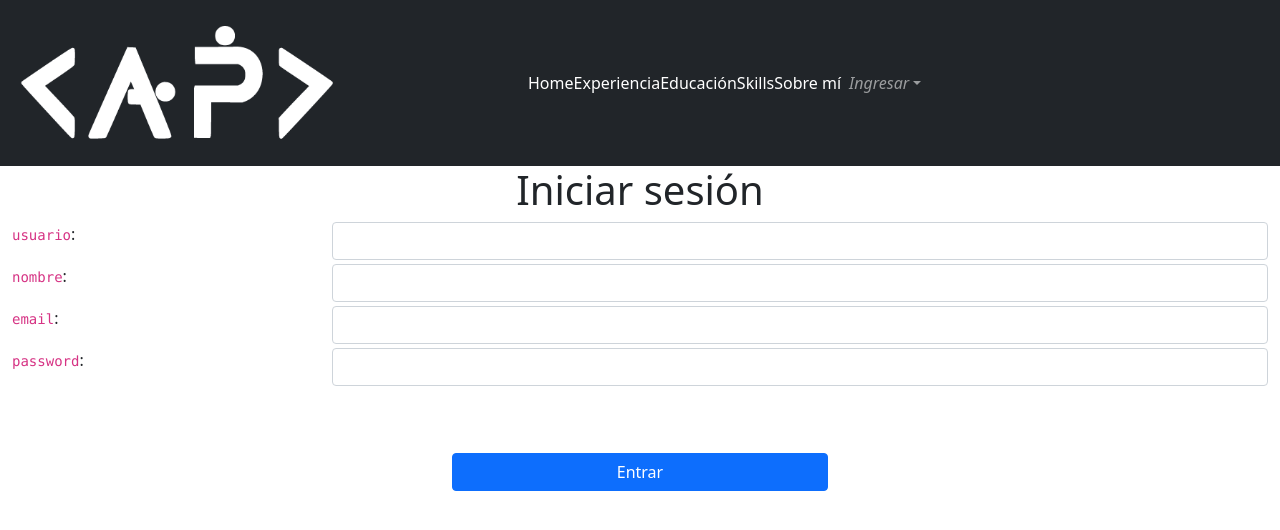
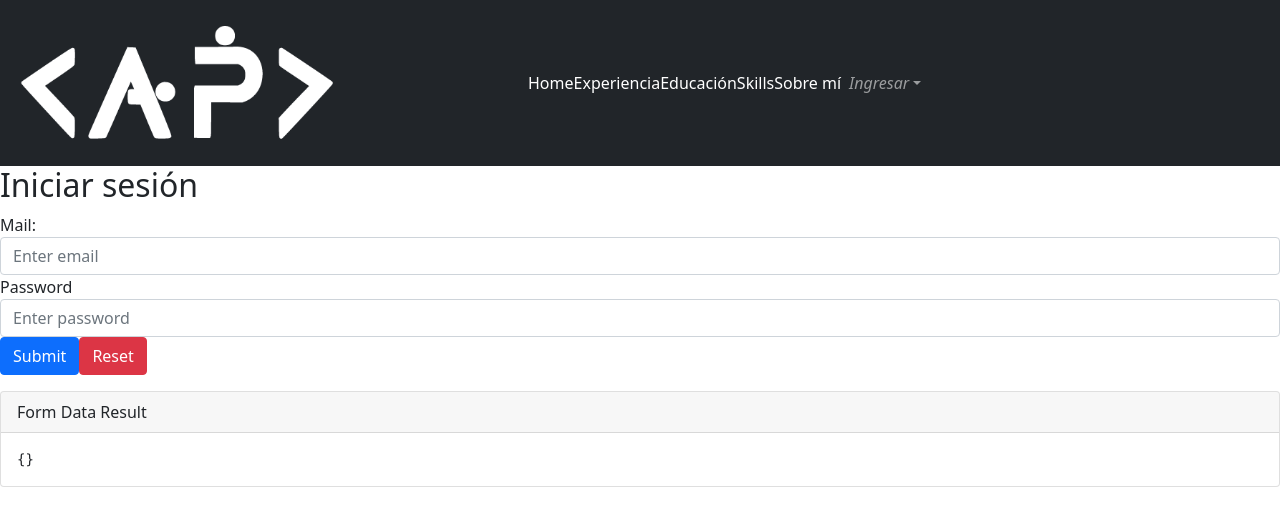
Before and after one commit to andrespujol/cvVue, a Vue app: page /login in a window 1280 px wide. Shown: the top 530 px of the page. Built offline with nearby package versions, Linux system fonts and the light colour scheme.

Commit message:
validadé input vacíos

```diff
--- a/package.json
+++ b/package.json
@@ -12,6 +12,7 @@
     "bootstrap": "^5.1.3",
     "bootstrap-vue": "^2.21.2",
     "core-js": "^3.6.5",
+    "vee-validate": "^3.4.14",
     "vue": "^2.6.14",
     "vue-router": "^3.5.3"
   },
--- a/src/components/Login.vue
+++ b/src/components/Login.vue
@@ -1,19 +1,40 @@
 <template>
     <section>
-        <h1 class="loginTitle">Iniciar sesión</h1>
-        <b-form>
-            <b-container fluid>
-                <b-row class="my-1" v-for="type in types" :key="type">
-                <b-col sm="3">
-                    <label :for="`type-${type}`"><code>{{ type }}</code>:</label>
-                </b-col>
-                <b-col sm="9">
-                    <b-form-input :id="`type-${type}`" :type="type"></b-form-input>
-                </b-col>
-                </b-row>
-                <b-button type="submit" variant="primary" class="btnLogin">Entrar</b-button>
-            </b-container>
+        <h2>Iniciar sesión</h2>
+        <div>
+            <b-form @submit="onSubmit" @reset="onReset" v-if="show" action='/'>
+            <b-form-group
+                id="input-group-1"
+                label="Mail:"
+                label-for="input-1"
+            >
+                <b-form-input
+                id="input-1"
+                v-model="form.email"
+                type="email"
+                show="false"
+                placeholder="Enter email"
+                required
+                ></b-form-input>
+            </b-form-group>
+            <b-form @submit.stop.prevent>
+                <label for="text-password">Password</label>
+                <b-form-input type="password" id="text-password" aria-describedby="password-help-block"
+                placeholder="Enter password"></b-form-input>
+                <b-form-text id="password-help-block">
+                </b-form-text>
             </b-form>
+
+
+
+
+            <b-button type="submit" variant="primary">Submit</b-button>
+            <b-button type="reset" variant="danger">Reset</b-button>
+            </b-form>
+            <b-card class="mt-3" header="Form Data Result">
+            <pre class="m-0">{{ form }}</pre>
+            </b-card>
+        </div>
     </section>
 
 </template>
@@ -23,20 +44,27 @@
     name: 'Login',
     data() {
       return {
-            types: [
-                'usuario',
-                'nombre',
-                'email',
-                'password',
-            ]
+        form: {
+        //   email: '',
+        },
+
+        show: true
       }
     },
     methods: {
       onSubmit(event) {
         event.preventDefault()
-            alert(JSON.stringify(this.form))
       },
-
+      onReset(event) {
+        event.preventDefault()
+        // Reset our form values
+        // this.form.email = ''
+        // Trick to reset/clear native browser form validation state
+        this.show = false
+        this.$nextTick(() => {
+          this.show = true
+        })
+      },
 
     }
   }
--- a/src/main.js
+++ b/src/main.js
@@ -4,7 +4,11 @@ import { BootstrapVue } from 'bootstrap-vue'
 import 'bootstrap/dist/css/bootstrap.css'
 import 'bootstrap-vue/dist/bootstrap-vue.css'
 import router from './router/index'
+import * as VeeValidate from 'vee-validate';
 
+
+
+Vue.use(VeeValidate);
 Vue.use(BootstrapVue)
 Vue.config.productionTip = false
 
```
Also changed, not shown: src/App.vue (+3 -18 lines), src/components/FormError.vue (added, +10 -0 lines), 1 other file (tests, documents, lock files or other folders). Lines whose indentation alone changed are shown as unchanged.
